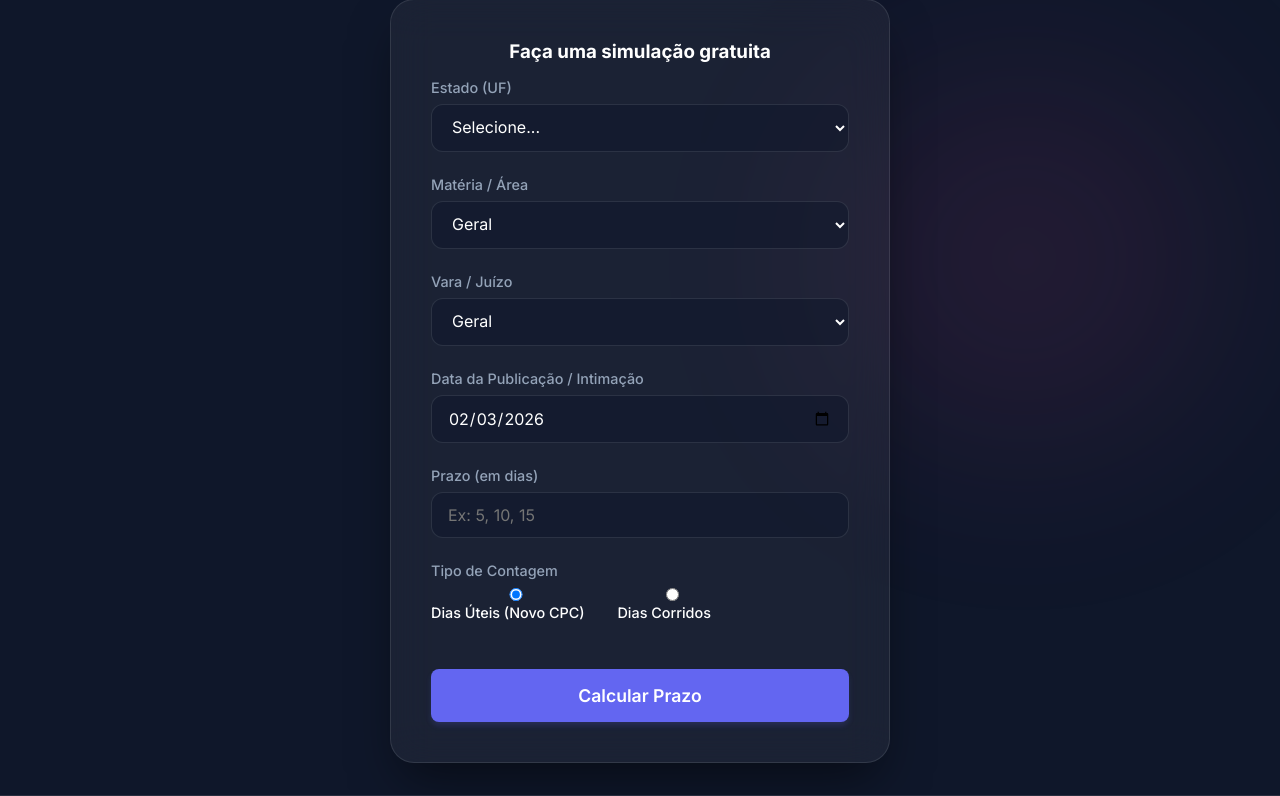
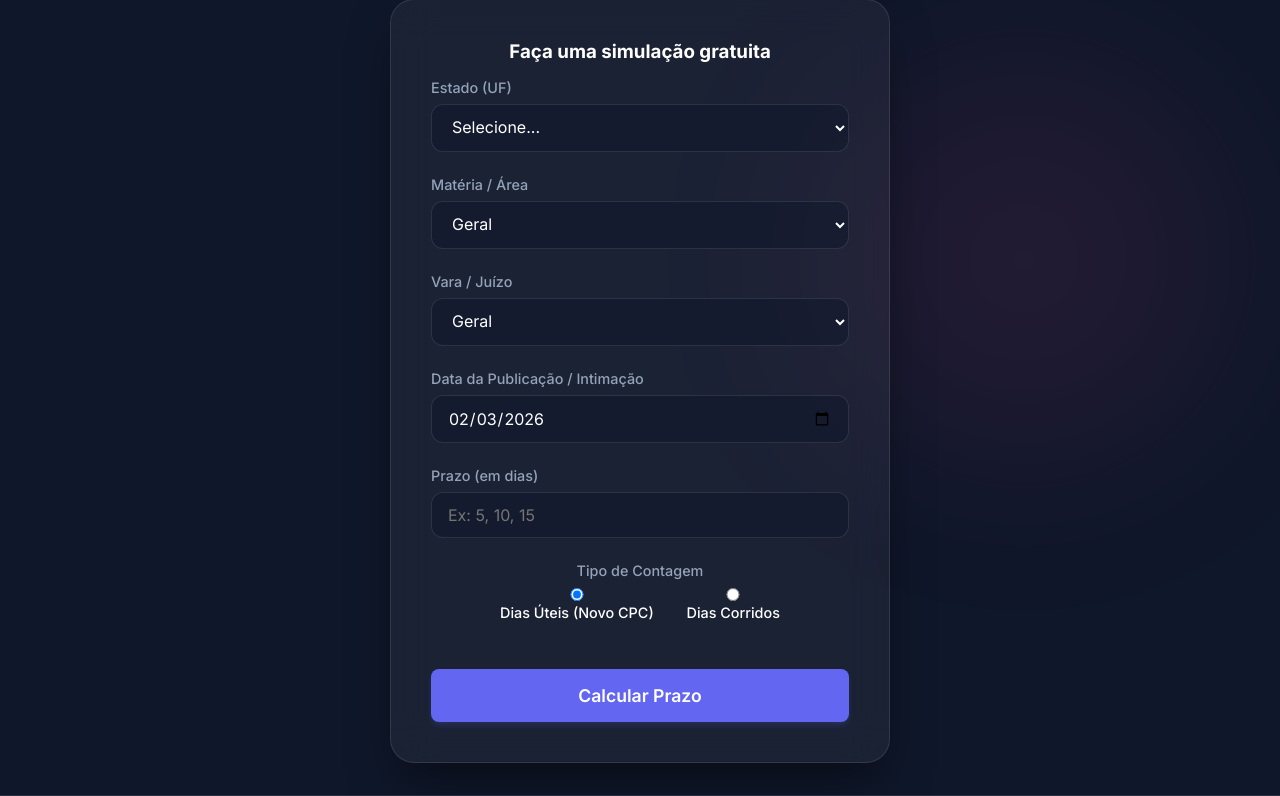
Before and after one commit to carolsantoss/MeuPrazoJus, a PHP site: page /index.php in a window 1280 px wide. Shown: the part 461-1257 px from the top of the page. Run offline with PHP 8.4, Linux system fonts and the light colour scheme.

Commit message:
fix: centralizando itens

```diff
--- a/index.php
+++ b/index.php
@@ -106,9 +106,9 @@
                             <input type="number" id="days" name="days" placeholder="Ex: 5, 10, 15" required min="1">
                         </div>
 
-                        <div class="form-group">
+                        <div class="form-group" style="text-align: center;">
                             <label>Tipo de Contagem</label>
-                            <div style="display: flex; gap: 1rem; margin-top: 0.5rem;">
+                            <div style="display: flex; gap: 1rem; margin-top: 0.5rem; justify-content: center;">
                                 <label style="color: white; cursor: pointer;">
                                     <input type="radio" name="type" value="working" id="type-working" checked>
                                     Dias Úteis (Novo CPC)
@@ -201,7 +201,7 @@
 
                     <!-- Section: New Deadline (The Calculator) -->
                     <div id="section-new-deadline" class="dash-section" style="display:none">
-                        <h2>Cadastrar Novo Prazo</h2>
+                        <h2 style="text-align: center;">Cadastrar Novo Prazo</h2>
                         <div class="calculator-card" style="margin: 0 auto;">
                             <form id="calc-form-dash">
                                 <!-- Jurisdiction Fields -->
@@ -248,9 +248,9 @@
                                     <label for="days-dash">Prazo (em dias)</label>
                                     <input type="number" id="days-dash" name="days" placeholder="Ex: 5, 10, 15" required min="1">
                                 </div>
-                                <div class="form-group">
+                                <div class="form-group" style="text-align: center;">
                                     <label>Tipo de Contagem</label>
-                                    <div style="display: flex; gap: 1rem; margin-top: 0.5rem;">
+                                    <div style="display: flex; gap: 1rem; margin-top: 0.5rem; justify-content: center;">
                                         <label style="color: white; cursor: pointer;">
                                             <input type="radio" name="type-dash" value="working" id="type-working-dash" checked>
                                             Dias Úteis
```
